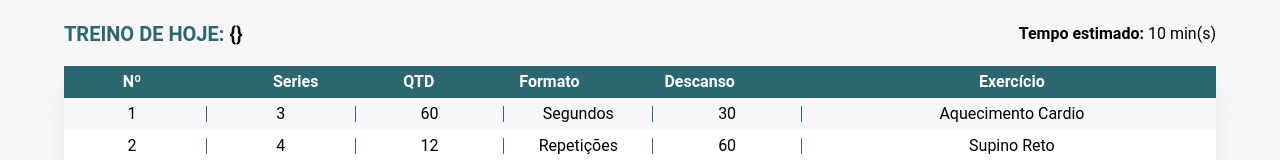
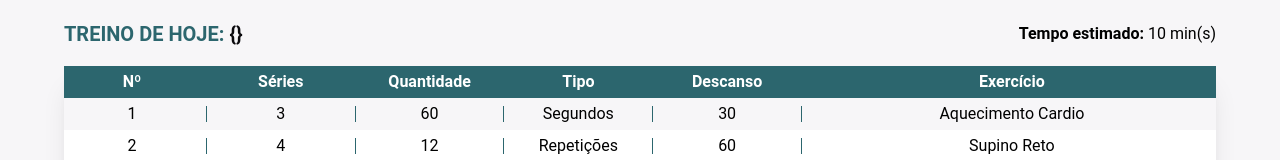
Before and after one commit to devdiogenes/ExerciceRoutineMaker, a Vue app: page / in a window 1280 px wide. Shown: the part 134-294 px from the top of the page. Built offline with nearby package versions, Linux system fonts and the light colour scheme.

Commit message:
feat: Organize fields in a file fields.json

```diff
--- /dev/null
+++ b/fields.json
@@ -0,0 +1,27 @@
+[
+    {
+        "name": "sets",
+        "label": "Séries",
+        "type": "number"
+    },
+    {
+        "name": "qty",
+        "label": "Quantidade",
+        "type": "number"
+    },
+    {
+        "name": "type",
+        "label": "Tipo",
+        "type": "number"
+    },
+    {
+        "name": "rest",
+        "label": "Descanso",
+        "type": "number"
+    },
+    {
+        "name": "exercicio",
+        "label": "Exercício",
+        "type": "text"
+    }
+]
--- a/src/components/Main/Table/Row.vue
+++ b/src/components/Main/Table/Row.vue
@@ -2,20 +2,17 @@
     import { computed } from 'vue'
     import Cell from './Row/Cell.vue'
     import ActionButton from '/src/components/_common/ActionButton.vue'
+    import fields from '/fields.json'
 
     const props = defineProps({
         "main": {
             "default": false
         },
         "values": {
-            "default": {
-                "numero": "Nº",
-                "series": "Series",
-                "qtd": "QTD",
-                "formato": "Formato",
-                "descanso": "Descanso",
-                "exercicio": "Exercício",
-            }
+            "default": Object.fromEntries([
+                ["numero", "Nº"],
+                ...fields.map(item => [item.name, item.label])
+            ]),
         },
         "row_number": {
             "default": 0
```
